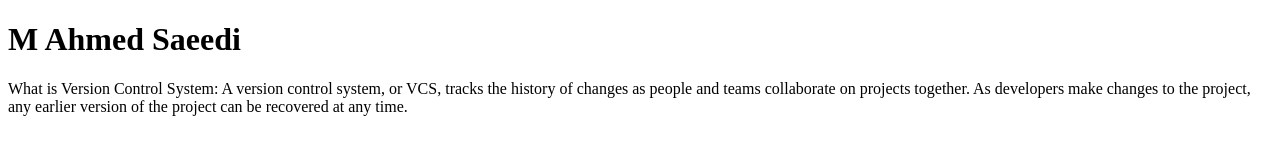
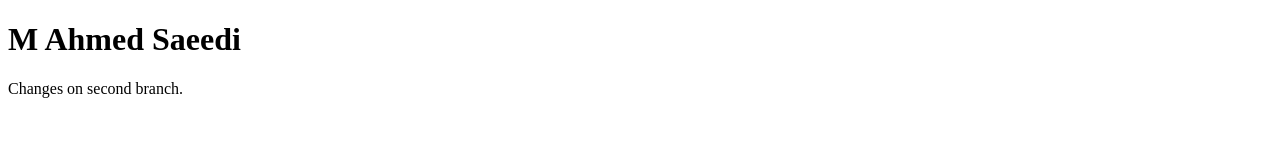
Before and after one commit to MAhmedSaeedi/example, a plain HTML site: page index.htm in a window 1280 px wide. Drawn offline with Linux system fonts and the light colour scheme.

Commit message:
Update index.htm
Removed and added some comment

```diff
--- a/index.htm
+++ b/index.htm
@@ -4,7 +4,7 @@
 
 <h1>M Ahmed Saeedi</h1>
 <p>
-What is Version Control System: A version control system, or VCS, tracks the history of changes as people and teams collaborate on projects together. As developers make changes to the project, any earlier version of the project can be recovered at any time.
+Changes on second branch.
 </p>
 
 </body>
```
